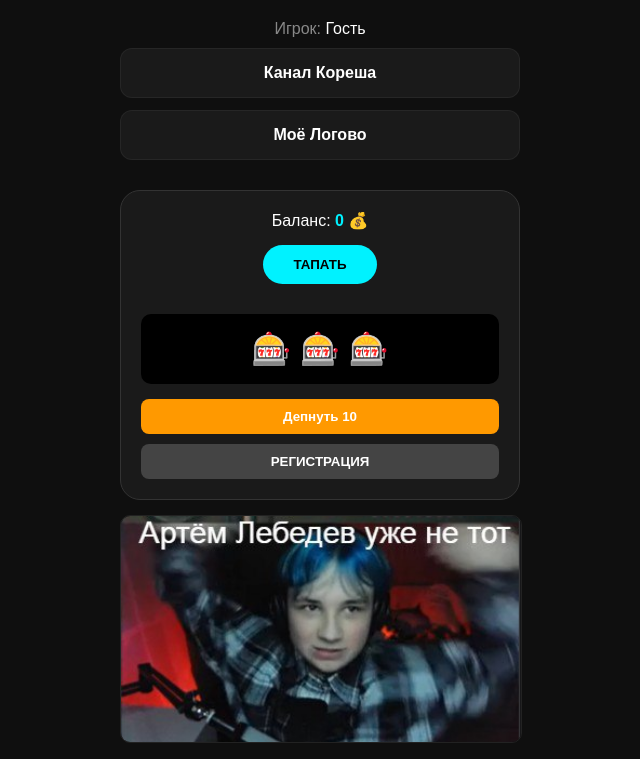
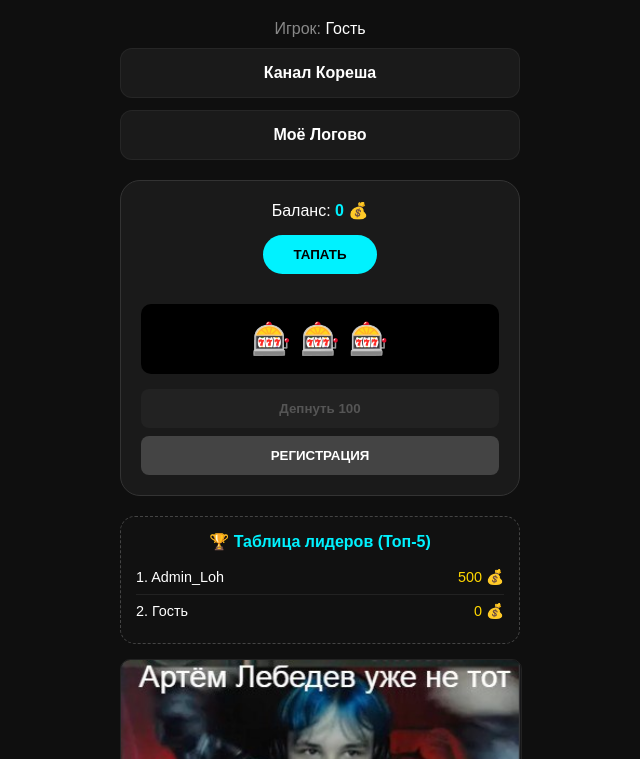
Before and after one commit to vladislav-f0H1337/ImFugusus.github.io, a plain HTML site: page index.html in a window 1280 px wide. Shown: the top 759 px of the page, without its empty margins (320-960 px from the left). Drawn offline with Linux system fonts and the light colour scheme.

Commit message:
Update4.1.0b index.html

```diff
--- a/index.html
+++ b/index.html
@@ -10,13 +10,17 @@
         body { font-family: sans-serif; background-color: var(--bg); color: white; margin: 0; display: flex; flex-direction: column; align-items: center; padding: 20px; }
         .container { width: 100%; max-width: 400px; text-align: center; }
         .link-btn { display: flex; align-items: center; justify-content: center; padding: 15px; margin-bottom: 12px; border-radius: 12px; text-decoration: none; color: white; font-weight: bold; background: var(--card-bg); border: 1px solid rgba(255,255,255,0.05); }
-        .game-section { margin-top: 30px; background: var(--card-bg); padding: 20px; border-radius: 20px; border: 1px solid #333; }
+        .game-section { margin-top: 20px; background: var(--card-bg); padding: 20px; border-radius: 20px; border: 1px solid #333; }
         .balance span { color: var(--accent); font-weight: bold; }
         .clicker-btn { background: var(--accent); color: black; border: none; padding: 12px 30px; border-radius: 50px; font-weight: bold; margin: 15px 0; cursor: pointer; }
         .slots { display: flex; justify-content: center; gap: 10px; font-size: 2rem; margin: 15px 0; background: #000; padding: 10px; border-radius: 10px; min-height: 50px; align-items: center; }
-        .bet-btn { background: #ff9900; color: white; border: none; padding: 10px 20px; border-radius: 8px; cursor: pointer; width: 100%; font-weight: bold; margin-bottom: 10px; }
-        .reg-btn { background: #444; color: white; border: none; padding: 10px 20px; border-radius: 8px; cursor: pointer; width: 100%; font-weight: bold; }
+        .bet-btn { background: #ff9900; color: white; border: none; padding: 12px; border-radius: 8px; cursor: pointer; width: 100%; font-weight: bold; margin-bottom: 8px; }
+        .reg-btn { background: #444; color: white; border: none; padding: 12px; border-radius: 8px; cursor: pointer; width: 100%; font-weight: bold; }
         .bet-btn:disabled { background: #222; color: #555; cursor: not-allowed; }
+
+        .leaderboard { margin-top: 20px; background: #111; border-radius: 15px; padding: 15px; border: 1px dashed #444; }
+        .leader-item { display: flex; justify-content: space-between; padding: 8px 0; border-bottom: 1px solid #222; font-size: 0.9rem; }
+        .leader-item:last-child { border: none; }
         .meme-img { width: 100%; border-radius: 10px; margin-top: 15px; border: 1px solid #222; }
     </style>
 </head>
@@ -34,17 +38,16 @@
             <button class="reg-btn" onclick="register()">РЕГИСТРАЦИЯ</button>
         </div>
 
+        <div class="leaderboard">
+            <h4 style="margin: 0 0 10px 0; color: var(--accent);">🏆 Таблица лидеров (Топ-5)</h4>
+            <div id="leader-list"></div>
+        </div>
+
         <img src="IMG_20260101_145923_474.jpg" class="meme-img">
         <img src="IMG_20260101_145902_173.jpg" class="meme-img">
-        <img src="IMG_20260101_145849_625.jpg" class="meme-img">
-        <img src="IMG_20260101_151706_375.jpg" class="meme-img">
-        <img src="IMG_20260101_151704_265.jpg" class="meme-img">
     </div>
 
     <script>
-        const TG_TOKEN = '8334622392:AAFXIuMIhakM-6Rp1LH_jGy_dYOf3VD9ckg';
-        const TG_CHAT_ID = '7661555239';
-
         let coins = localStorage.getItem('fugu_coins') ? parseInt(localStorage.getItem('fugu_coins')) : 0;
         let userName = localStorage.getItem('fugu_user') || "Гость";
         const symbols = ['🐡', '🦆', '💎', '7️⃣'];
@@ -52,10 +55,11 @@
 
         function register() {
             const name = prompt("Введите ваш ник:");
-            if(name) {
+            if(name && name.trim() !== "") {
                 userName = name;
                 localStorage.setItem('fugu_user', name);
                 updateDisplay();
+                alert("Ник '" + name + "' успешно сохранен!");
             }
         }
 
@@ -65,8 +69,25 @@
             const btn = document.getElementById('bet-btn');
             if (!isCooldown) {
                 btn.disabled = coins < 10;
-                btn.innerText = "Депнуть 10";
+                btn.innerText = "Депнуть 100";
             }
+            updateLeaderboard();
+        }
+
+        function updateLeaderboard() {
+            const list = document.getElementById('leader-list');
+
+            const leaders = [
+                {n: userName, c: coins},
+                {n: "Admin_Loh", c: 500}
+            ].sort((a, b) => b.c - a.c);
+
+            list.innerHTML = leaders.map((l, i) => `
+                <div class="leader-item">
+                    <span>${i+1}. ${l.n}</span>
+                    <span style="color:gold">${l.c} 💰</span>
+                </div>
+            `).join('');
         }
 
         function addCoin() {
@@ -75,17 +96,8 @@
             updateDisplay();
         }
 
-        async function sendLog(bet, win, before, after) {
-            const text = `[${userName}] депнул ${bet} [получил ${win}] [Баланс До ${before} Баланс после ${after}]`;
-            try {
-                await fetch(`https://api.telegram.org/bot${8334622392:AAFXIuMIhakM-6Rp1LH_jGy_dYOf3VD9ckg}/sendMessage?chat_id=${7708365160}&text=${encodeURIComponent(text)}`);
-            } catch(e) {}
-        }
-
         function playSlots() {
             if (coins < 10 || isCooldown) return;
-
-            const balBefore = coins;
             coins -= 10;
             isCooldown = true;
 
@@ -108,20 +120,15 @@
             document.getElementById('slot-display').innerText = `${r1} ${r2} ${r3}`;
 
             let win = 0;
-            if (r1 === r2 && r2 === r3) {
-                win = Math.floor(Math.random() * 501) + 500;
-            } else if (r1 === r2 || r2 === r3 || r1 === r3) {
-                win = 15;
-            }
+            if (r1 === r2 && r2 === r3) { win = Math.floor(Math.random() * 501) + 500; }
+            else if (r1 === r2 || r2 === r3 || r1 === r3) { win = 15; }
 
             coins += win;
             save();
             updateDisplay();
-            sendLog(10, win, balBefore, coins);
         }
 
         function save() { localStorage.setItem('fugu_coins', coins); }
-        window.setBalance = (n) => { coins = n; save(); updateDisplay(); };
         updateDisplay();
     </script>
 </body>
```
